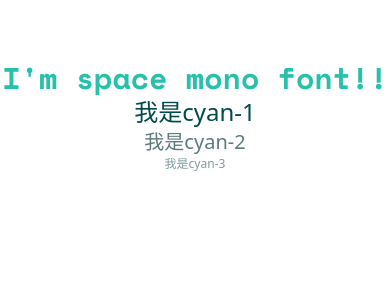
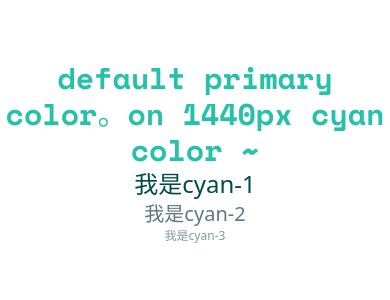
Before and after one commit to winszhuang/tailwind-exercise, a Vue app in the folder tailwind-exercise/: page / in a window 390 px wide. Shown: the top 300 px of the page. Built offline with nearby package versions, Linux system fonts and the light colour scheme.

Commit message:
feat: add custom breakpoint in tailwind.config, and use to App.vue

```diff
--- a/tailwind-exercise/src/App.vue
+++ b/tailwind-exercise/src/App.vue
@@ -5,8 +5,8 @@ import HelloWorld from './components/HelloWorld.vue'
 </script>
 
 <template>
-  <h1 class="text-3xl text-primary font-mono">
-    I'm space mono font!!
+  <h1 class="text-3xl text-primary font-mono xl:text-cyan-1">
+    default primary color。on 1440px cyan color ~
   </h1>
   <h2 class=" text-cyan-1 text-2xl">
     我是cyan-1
--- a/tailwind-exercise/tailwind.config.js
+++ b/tailwind-exercise/tailwind.config.js
@@ -18,7 +18,12 @@ module.exports = {
     fontFamily: {
       mono: ['Space Mono']
     },
-    extend: {},
+    extend: {
+      screens: {
+        'xs': '375px',
+        'xl': '1440px'
+      }
+    },
   },
   plugins: [],
 }
```
